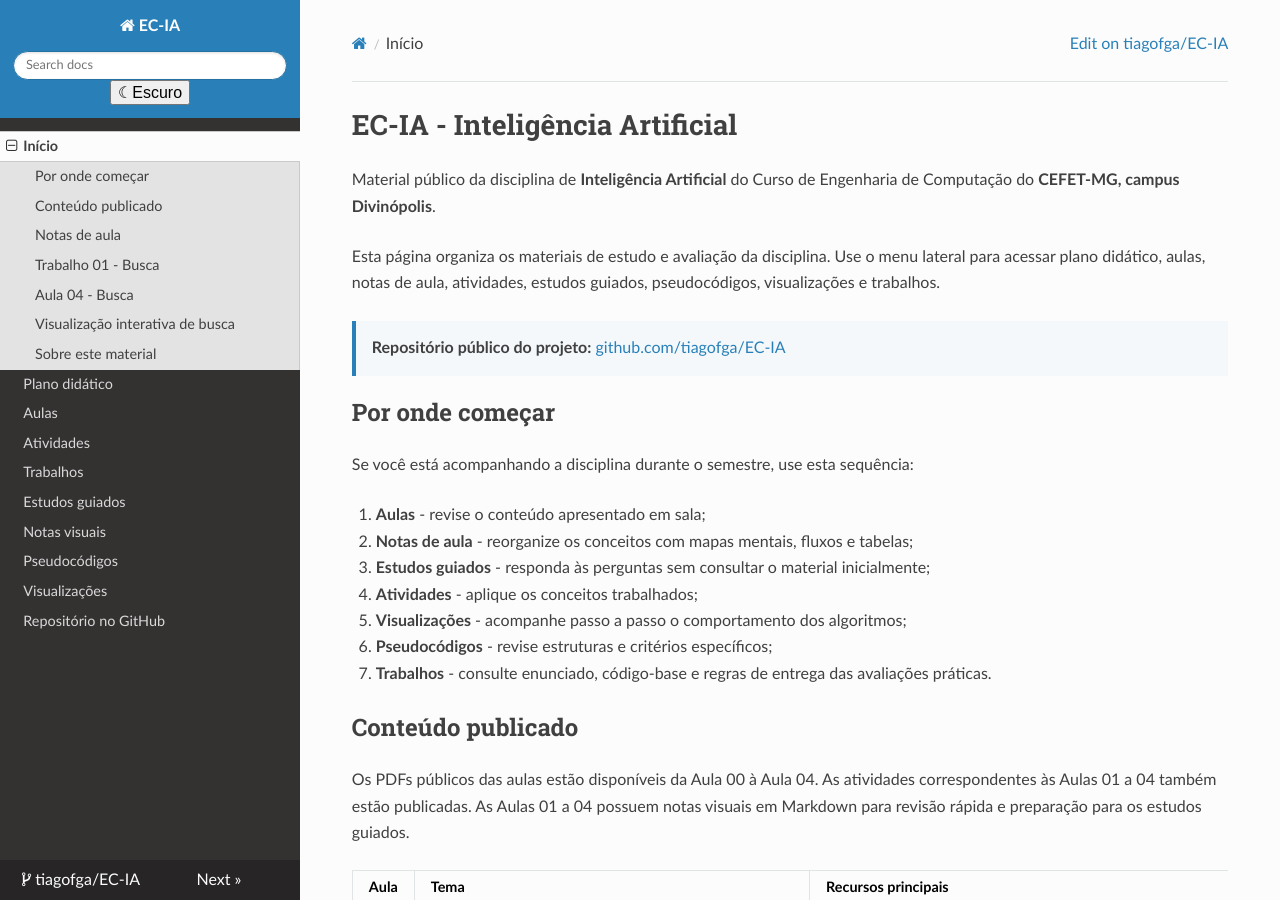
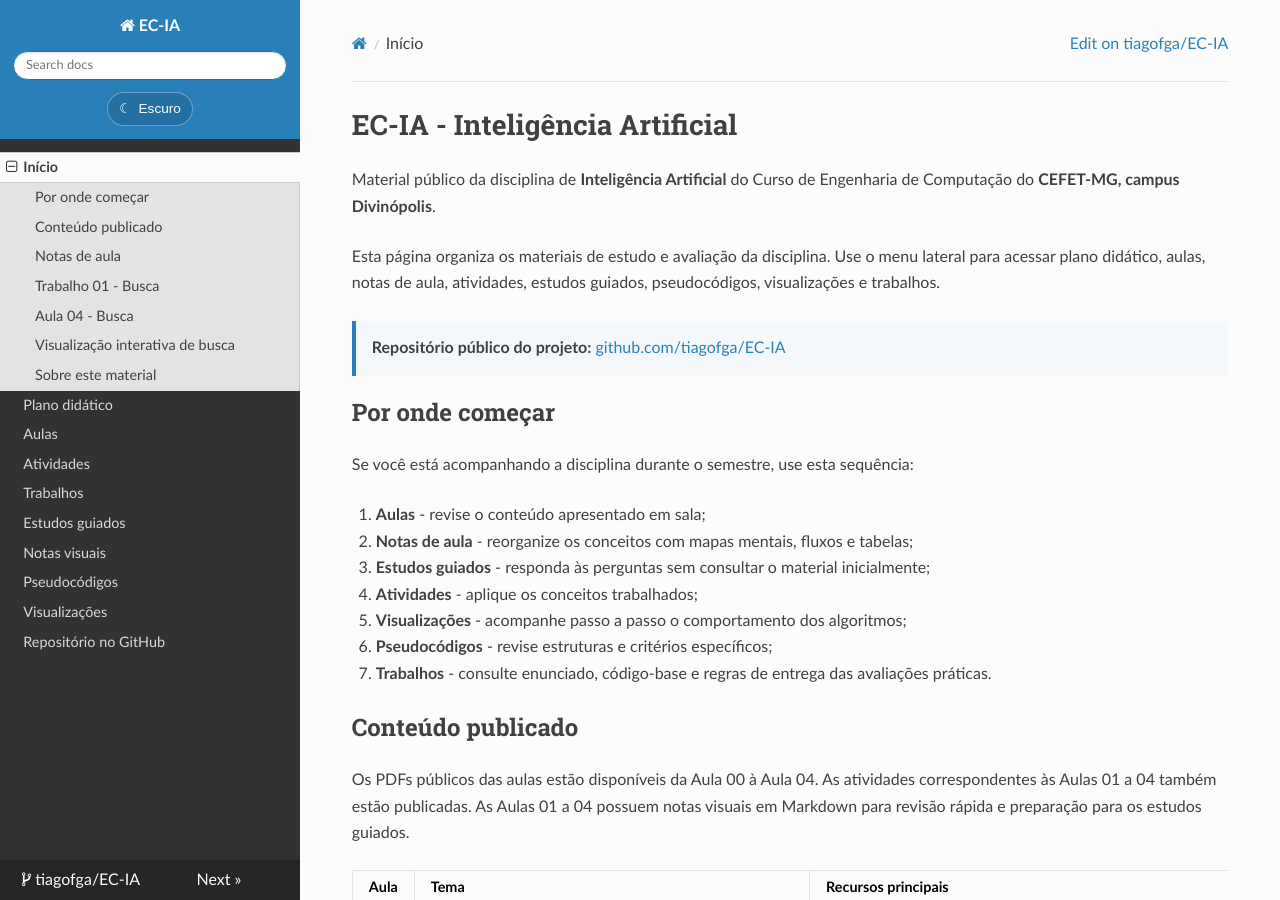
Before and after one commit to tiagofga/EC-IA, an MkDocs documentation site: the page built from docs/index.md, in a window 1280 px wide and 900 px high. Built offline with MkDocs 1.6.1, drawn with Linux system fonts in a browser that asks for light colours; nearby versions of some CDN libraries.

Commit message:
feat(site): register theme stylesheet

```diff
--- a/mkdocs.yml
+++ b/mkdocs.yml
@@ -9,6 +9,7 @@ theme:
 
 extra_css:
   - assets/extra.css
+  - assets/theme.css
 
 extra_javascript:
   - assets/theme-toggle.js
```
